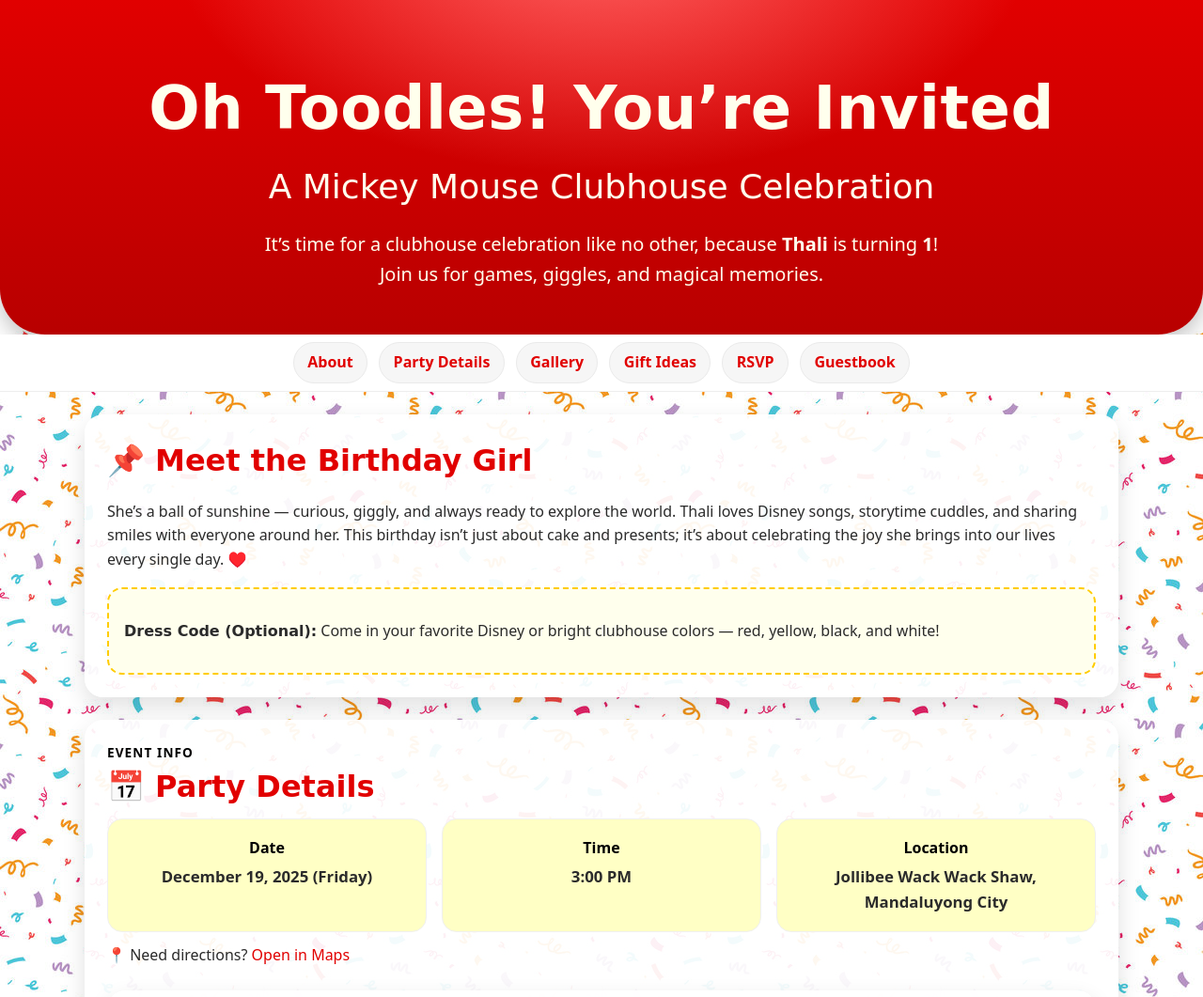
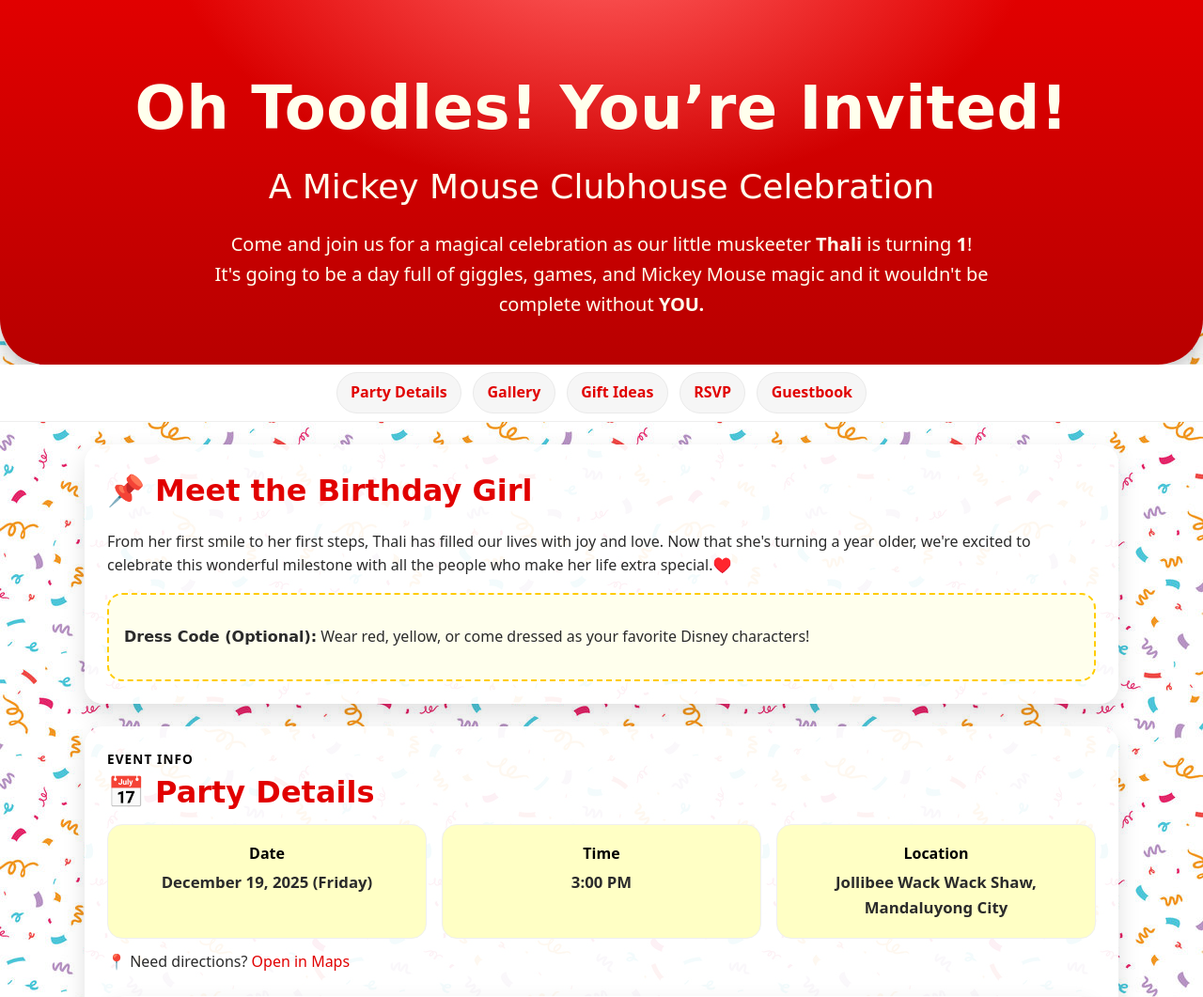
Before and after one commit to thalimallari/BirthdayInvitation_site, a plain HTML site: page BirthdayInvitation.html in a window 1280 px wide. Shown: the top 1061 px of the page at 94% size. Drawn offline with Linux system fonts and the light colour scheme.

Commit message:
Update BirthdayInvitation.html

```diff
--- a/BirthdayInvitation.html
+++ b/BirthdayInvitation.html
@@ -25,14 +25,14 @@
         margin: 0;
         color: var(--ink);
         background: var(--paper) url('bg_invitation_5.jpg') top left;
-        font-family: "Nunito Sans", system-ui, -apple-system, Segoe UI, Roboto, Helvetica, Arial, "Apple Color Emoji", "Segoe UI Emoji";
-        line-height: 1.6;
+        font-family: 'Fredoka', system-ui, -apple-system, Segoe UI, Roboto, Helvetica, Arial, "Apple Color Emoji", "Segoe UI Emoji";
+  line-height: 1.6;
       }
 
       a { color: var(--red); text-decoration: none; }
       a:hover, a:focus { text-decoration: underline; }
 
-      /* Skip link for accessibility */
+      /* skiplink */
       .skip-link {
         position: absolute; left: -9999px; top: 0; background: #fff
         ; padding: .5rem .75rem; z-index: 1000;
@@ -112,14 +112,14 @@
       ul.clean { list-style: none; padding: 0; margin: .5rem 0 0; }
       ul.clean li { padding: .45rem 0; font-weight: 700; }
 
-      /* CALLOUT */
+      /* co */
       .callout {
         display: grid; gap: 10px; grid-template-columns: 1fr auto; align-items: center; background: #ffffed; border: 2px dashed var(--yellow); padding: 16px; border-radius: 16px;
       }
       .callout strong { font-family: Fredoka, cursive; }
       @media (max-width: 640px) { .callout { grid-template-columns: 1fr; text-align: center; } }
 
-      /* RSVP FORM */
+      /* rvsp*/
       form {
         display: grid; gap: 12px; max-width: 680px; margin: 0 auto;
       }
@@ -147,15 +147,14 @@
 
 
     <header class="hero" role="banner">
-      <h1 class="title">Oh Toodles! You’re Invited</h1>
+      <h1 class="title">Oh Toodles! You’re Invited!</h1>
       <p class="subtitle">A Mickey Mouse Clubhouse Celebration</p>
-      <p class="lead">It’s time for a clubhouse celebration like no other, because <strong>Thali</strong> is turning <strong>1</strong>! <br>Join us for games, giggles, and magical memories.</br></p>
+      <p class="lead">Come and join us for a magical celebration as our little muskeeter <strong>Thali</strong> is turning <strong>1</strong>! <br>It's going to be a day full of giggles, games, and Mickey Mouse magic and it wouldn't be complete without <strong>YOU.</strong></br></p>
     </header>
 
 
     <nav aria-label="Section navigation">
       <div class="nav-inner">
-        <a class="chip" href="#about">About</a>
         <a class="chip" href="#details">Party Details</a>
 
         <a class="chip" href="#gallery">Gallery</a>
@@ -166,12 +165,12 @@
     </nav>
 
     <main id="content">
-      <!-- ABOUT -->
+      <!-- intro -->
       <section id="about" aria-labelledby="about-title">
         <h2 id="about-title">📌 Meet the Birthday Girl</h2>
-        <p>She’s a ball of sunshine — curious, giggly, and always ready to explore the world. Thali loves Disney songs, storytime cuddles, and sharing smiles with everyone around her. This birthday isn’t just about cake and presents; it’s about celebrating the joy she brings into our lives every single day. ♥️</p>
+        <p>From her first smile to her first steps, Thali has filled our lives with joy and love. Now that she's turning a year older, we're excited to celebrate this wonderful milestone with all the people who make her life extra special.♥️</p>
         <div class="callout" role="note" aria-label="Dress code">
-          <p><strong>Dress Code (Optional):</strong> Come in your favorite Disney or bright clubhouse colors — red, yellow, black, and white!</p>
+          <p><strong>Dress Code (Optional):</strong> Wear red, yellow, or come dressed as your favorite Disney characters!</p>
         </div>
       </section>
 
@@ -193,15 +192,18 @@
           </div>
         </div>
         <p style="margin-top:12px">
+
   📍 Need directions?
-  <a href="https://www.google.com/maps/place/Jollibee+Shaw+Blvd.+Wack+Wack/@14.5862132,121.0452916,17z/data=!4m14!1m7!3m6!1s0x3397c9ce46d7364d:0xfeaca58a1dd424f9!2sJollibee+Shaw+Blvd.+Wack+Wack!8m2!3d14.5862345!4d121.0479294!16s%2Fg%2F11fngpyw8g!3m5!1s0x3397c9ce46d7364d:0xfeaca58a1dd424f9!8m2!3d14.5862345!4d121.0479294!16s%2Fg%2F11fngpyw8g?entry=ttu&g_ep=EgoyMDI1MDgyNC4wIKXMDSoASAFQAw%3D%3D"
+  <a href="https://www.google.com/maps/place/Jollibee/@14.5891586,121.0358362,17z/data=!3m1!4b1!4m6!3m5!1s0x3397c9d43cf3556f:0x7d9d7bfeb133d238!8m2!3d14.5891586!4d121.0358362!16s%2Fg%2F1tlbr7t0?entry=ttu&g_ep=EgoyMDI1MDgyNS4wIKXMDSoASAFQAw%3D%3D"
      aria-label="Open map in a new tab"
      target="_blank"
      rel="noopener">
      Open in Maps
   </a>
 </p>
-<!-- pics ni thali -->
+
+    <!-- pics ni thali -->
+
       <section id="gallery" aria-labelledby="gallery-title">
         <div class="kicker">Memories</div>
         <h2 id="gallery-title">📸 Gallery: Moments with Thali</h2>
```
